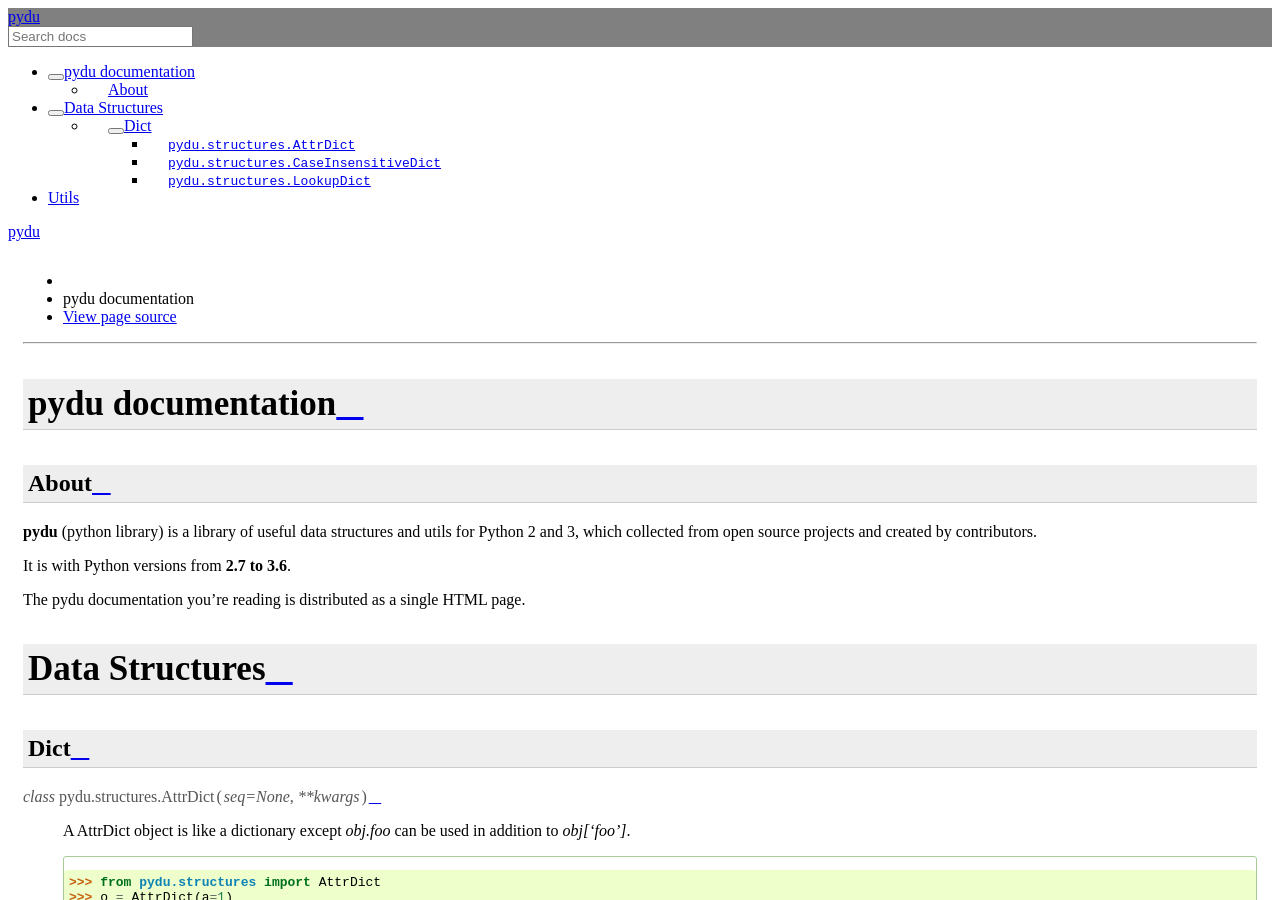
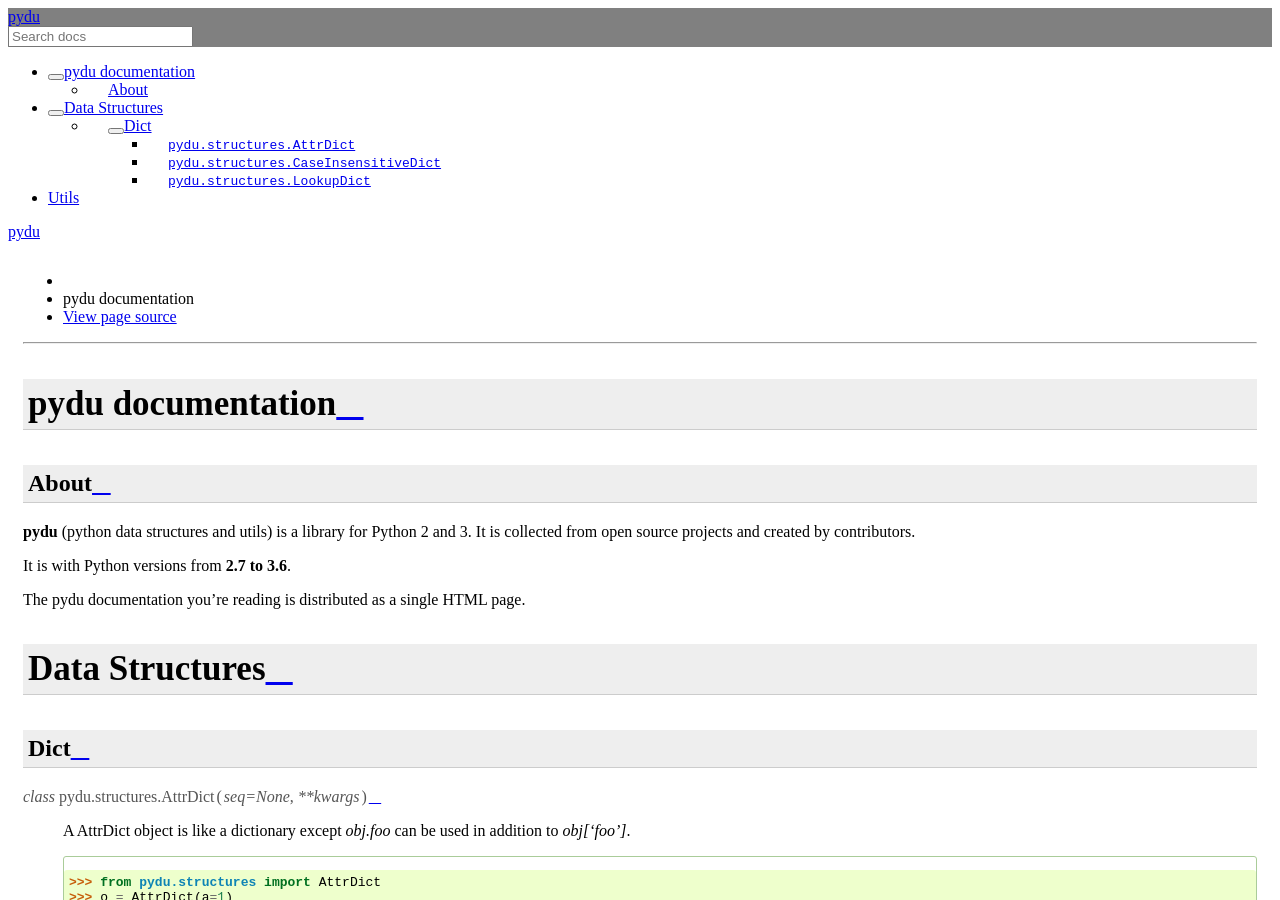
Before and after one commit to flaggo/pydu, a Sphinx documentation site: the page built from docs/index.rst, in a window 1280 px wide and 900 px high. Built offline with Sphinx 7.4.7 and the Read the Docs theme 2.0.0, drawn with Linux system fonts in a browser that asks for light colours; comment, search, counter and statistics services are not loaded.

Commit message:
modify description of pydu

```diff
--- a/docs/index.rst
+++ b/docs/index.rst
@@ -9,9 +9,8 @@ pydu documentation
 About
 -----
 
-**pydu** (python library) is a library of useful data structures and utils
-for Python 2 and 3, which collected from open source projects and created by
-contributors.
+**pydu** (python data structures and utils) is a library for Python 2 and 3.
+It is collected from open source projects and created by contributors.
 
 It is with Python versions from **2.7 to 3.6**.
 
```
